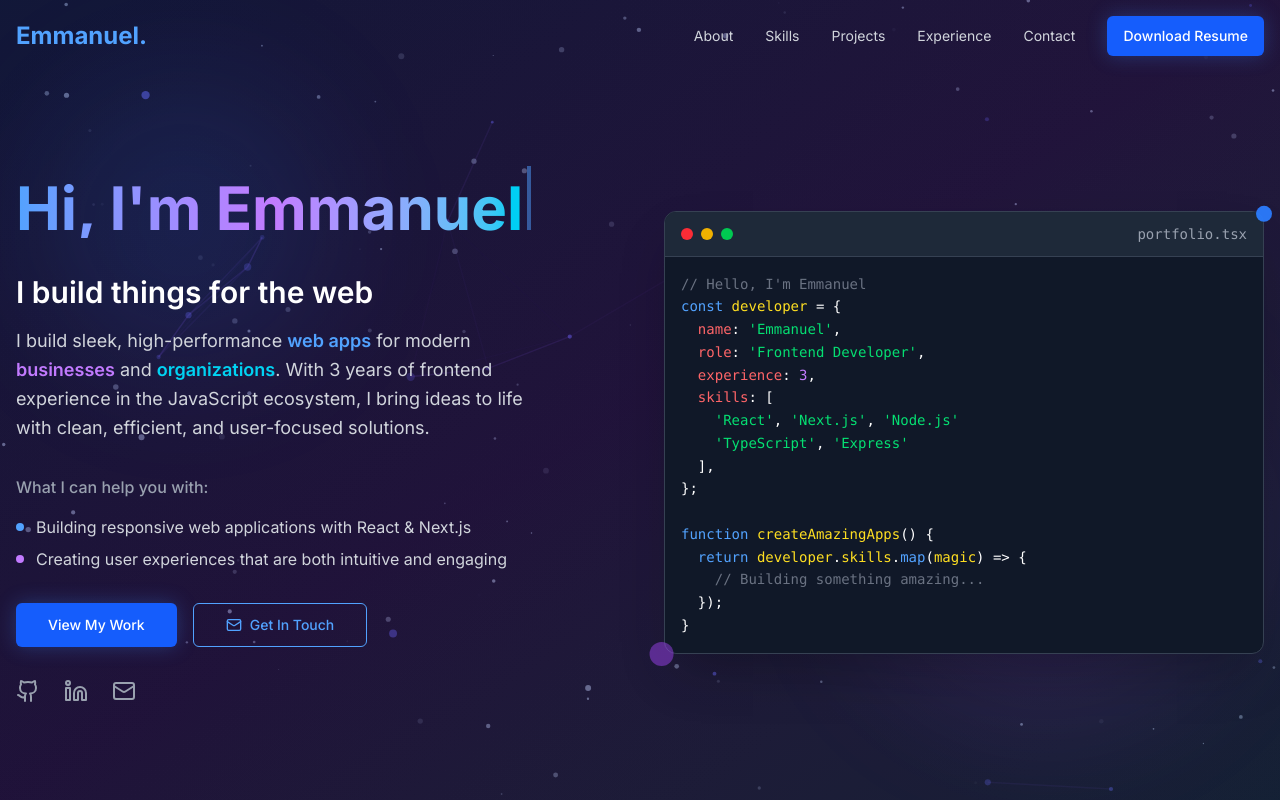
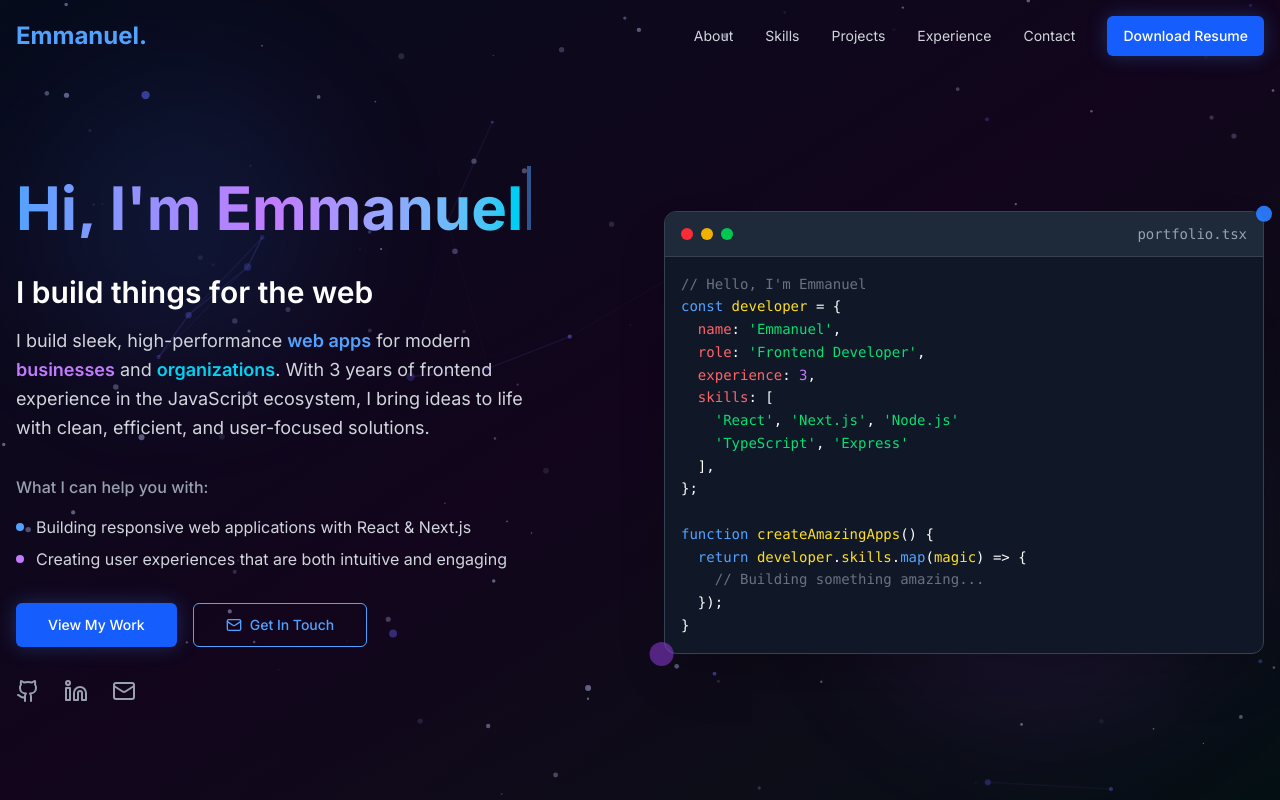
Before and after one commit to OgheneDev/emmanuel_dev, a Next.js app: page / in a window 1280 px wide. Shown: the top 800 px of the page. Built offline with nearby package versions, Linux system fonts and the light colour scheme.

Commit message:
Update globals.css

```diff
--- a/src/app/globals.css
+++ b/src/app/globals.css
@@ -12,13 +12,13 @@
     box-sizing: border-box;
   }
 
-  body {
-    background: linear-gradient(135deg, #0f0f23 0%, #1a1a2e 50%, #16213e 100%);
-    min-height: 100vh;
-    position: relative;
-    overflow-x: hidden;
-    color: #e5e7eb;
-  }
+body {
+  background: radial-gradient(circle at center, #0a0a0a 0%, #000000 80%);
+  color: #f5f5f5;
+  min-height: 100vh;
+  position: relative;
+  overflow-x: hidden;
+}
 }
 
 /* Starfield Background */
```
